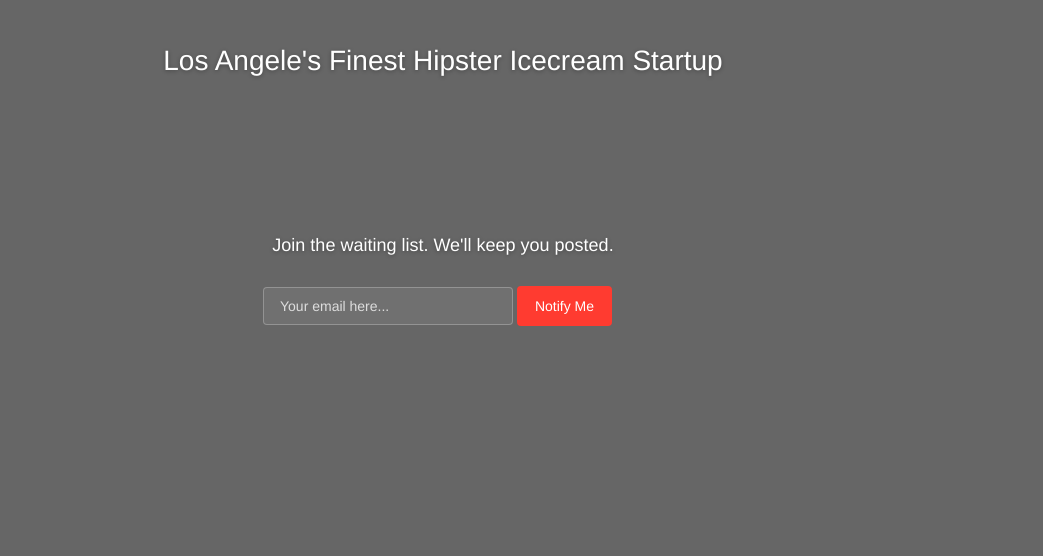
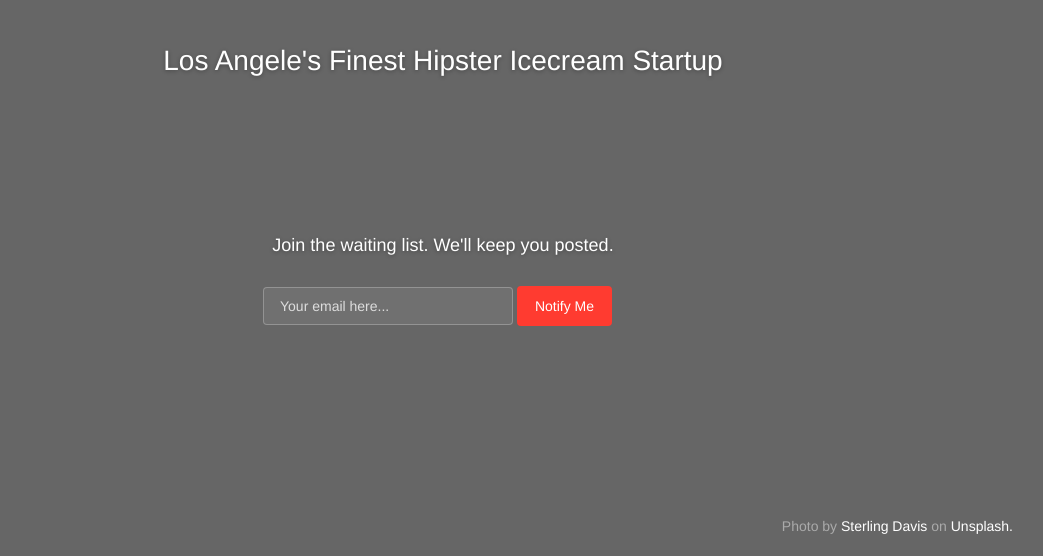
Before and after one commit to romotsky/nicecream.github.io, a plain HTML site: page index.html in a window 1280 px wide. Shown: the part 244-800 px from the top of the page, without its empty margins (197-1240 px from the left). Drawn offline with Linux system fonts and the light colour scheme; a web font is replaced by a local one.

Commit message:
add photo credit

```diff
--- a/index.html
+++ b/index.html
@@ -53,7 +53,11 @@
             </div>
         </div>
     </div>
-    <div class="footer"></div>
+    <div class="footer">
+        <div class="container">
+               Photo by <a  target="_blank" href="https://unsplash.com/@sterlingdavisphotola">Sterling Davis</a>  on <a  target="_blank"  href="https://unsplash.com/photos/4iXagiKXn3Y"> Unsplash. </a>
+        </div>
+      </div>
 
  </div>
  </body>
```
